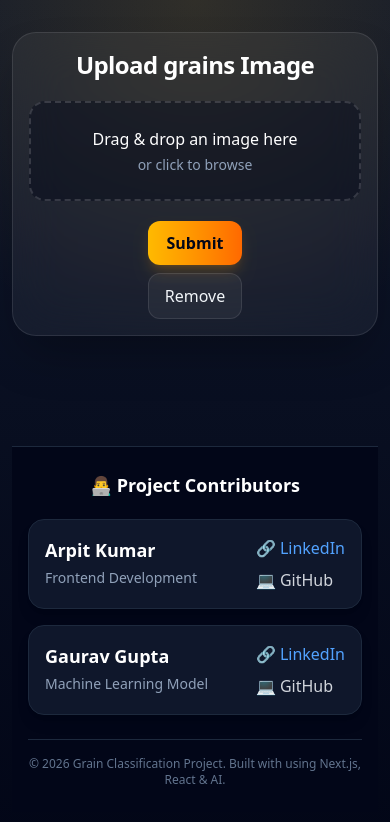
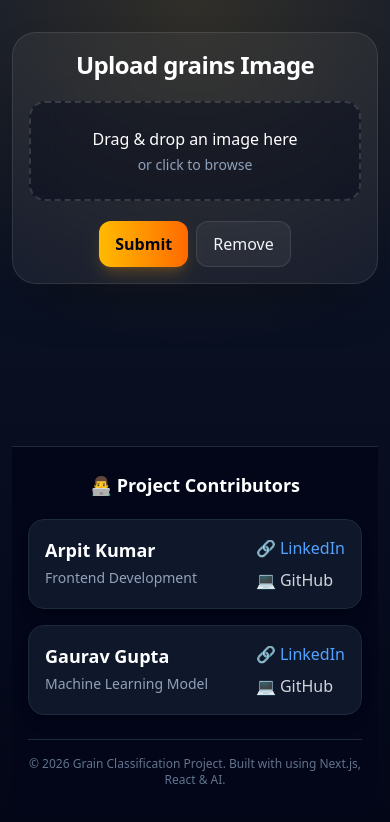
Before and after one commit to arpit7125ak-ctrl/grain-type-classifier, a Next.js app: page /inputImage in a window 390 px wide. Shown: the top 822 px of the page. Built offline with nearby package versions, Linux system fonts and the light colour scheme.

Commit message:
button fix

```diff
--- a/app/inputImage/page.js
+++ b/app/inputImage/page.js
@@ -153,7 +153,7 @@ function InputImage() {
                     />
                 </div>
 
-                <div className="m-auto flex flex-col gap-2 sm:flex-row">
+                <div className="m-auto flex  gap-2 flex-row flex-wrap">
                     <button
                         onClick={handleSubmit}
                         disabled={loading}
```
